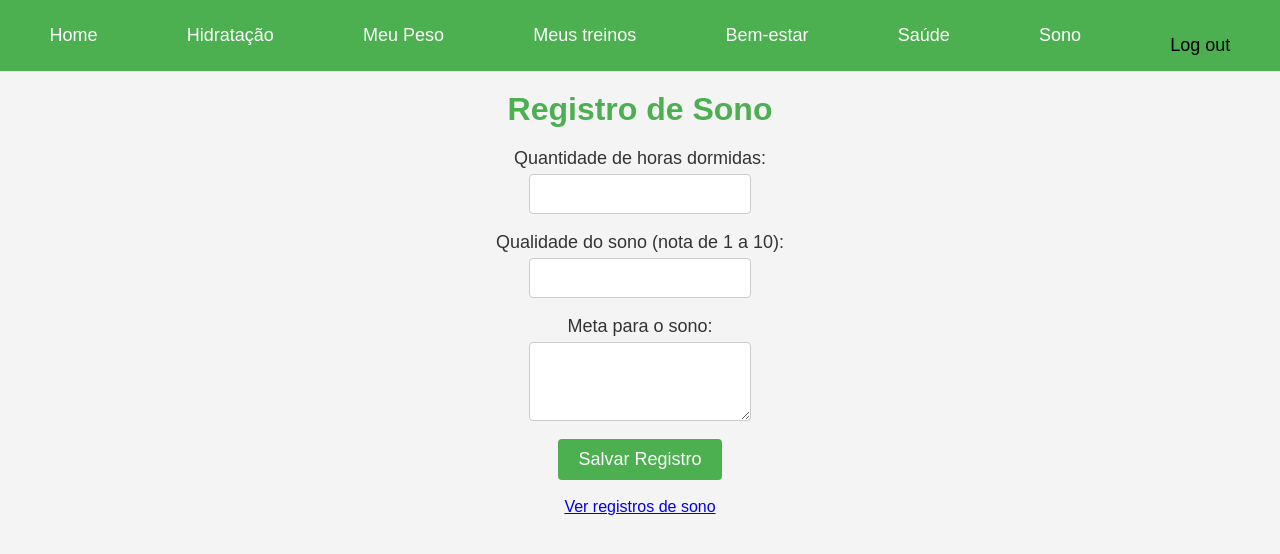
After one commit to luizfnogueira/PROJETO-FDS, a Django app: page /sono/ in a window 1280 px wide. The commit adds this page. Shown: the top 554 px of the page. Run offline with Django 5.2, Linux system fonts and the light colour scheme; parts of the project's set-up code (start-up, migrations or seed data) failed here and were passed over.

Commit message:
adicionei a historia 4

```diff
--- /dev/null
+++ b/main/static/css/sono.css
@@ -0,0 +1,119 @@
+body {
+    font-family: Arial, sans-serif;
+    margin: 0;
+    padding: 0;
+    background-color: #f4f4f4;
+    color: #333;
+}
+
+/* Estilos do menu */
+nav.menu {
+    background-color: #4CAF50; /* Cor do menu */
+    padding: 5px;
+    display: flex;
+    justify-content: space-around;
+    align-items: center;
+    position: sticky; /* Fixa o menu no topo */
+    top: 0;
+    z-index: 1000; /* Garante que o menu fique acima de outros elementos */
+}
+
+/* Estilo comum para links e botões no menu */
+nav.menu a,
+nav.menu button {
+    color: white;
+    text-decoration: none;
+    font-size: 18px;
+    transition: color 0.3s;
+    background: none;
+    border: none;
+    cursor: pointer;
+    padding: 10px 20px;
+    display: flex;
+    align-items: center;
+}
+
+/* Hover para links */
+nav.menu a:hover {
+    color: #e0e0e0; /* Cor do texto ao passar o mouse */
+}
+
+/* Estilo específico para o botão de logout */
+nav.menu button {
+    background-color: #4CAF50; /* Cor de fundo do botão */
+    border-radius: 5px; /* Cantos arredondados */
+    transition: background-color 0.3s, transform 0.2s;
+}
+
+/* Efeitos de hover e clique para o botão de logout */
+nav.menu button:hover {
+    background-color: #FF4500; /* Cor do botão ao passar o mouse */
+}
+
+nav.menu button:active {
+    background-color: #FF3300; /* Cor do botão ao ser clicado */
+    transform: scale(0.95); /* Efeito de clique */
+}
+
+main {
+    max-width: 800px; /* Largura máxima do conteúdo principal */
+    margin: 60px auto; /* Margem superior e inferior */
+    padding: 20px; /* Espaçamento interno */
+    background: white; /* Cor de fundo */
+    border-radius: 8px; /* Cantos arredondados */
+    box-shadow: 0 2px 10px rgba(0, 0, 0, 0.1); /* Sombra do container */
+    text-align: center; /* Centraliza o texto no main */
+}
+
+h1 {
+    color: #4CAF50; /* Cor do título principal */
+    font-size: 32px; /* Tamanho da fonte */
+    text-align: center; /* Centraliza o texto do h1 */
+    margin: 20px 0; /* Margens superior e inferior */
+}
+
+form {
+    display: flex; /* Flexbox para o formulário */
+    flex-direction: column; /* Alinha os elementos em coluna */
+    align-items: center; /* Centraliza os itens do formulário */
+    margin-top: 20px; /* Margem superior */
+}
+
+form div {
+    margin-bottom: 15px; /* Margem inferior para os divs do formulário */
+    text-align: center; /* Centraliza os textos dentro do form */
+}
+
+label {
+    font-size: 18px; /* Tamanho da fonte dos rótulos */
+}
+
+input[type="number"],
+textarea {
+    padding: 10px; /* Espaçamento interno */
+    font-size: 16px; /* Tamanho da fonte */
+    width: 200px; /* Largura do campo */
+    margin-top: 5px; /* Margem superior */
+    border: 1px solid #ccc; /* Borda do campo */
+    border-radius: 4px; /* Cantos arredondados */
+}
+
+button {
+    padding: 10px 20px; /* Espaçamento interno */
+    font-size: 18px; /* Tamanho da fonte */
+    color: white; /* Cor do texto */
+    background-color: #4CAF50; /* Cor de fundo do botão */
+    border: none; /* Remove a borda padrão */
+    border-radius: 4px; /* Cantos arredondados */
+    cursor: pointer; /* Cursor de mão ao passar o mouse */
+    transition: background-color 0.3s; /* Transição suave para a cor de fundo */
+}
+
+button:hover {
+    background-color: #45a049; /* Cor do botão ao passar o mouse */
+}
+
+h2 {
+    color: #333; /* Cor do título secundário */
+    margin-top: 20px; /* Margem superior */
+}
--- a/main/templates/html/adicionartreino.html
+++ b/main/templates/html/adicionartreino.html
@@ -36,6 +36,8 @@
         <a href="{% url 'meustreinos' %}" tabindex="4" aria-label="Meus Treinos"> Meus treinos</a>
         <a href="{% url 'tecnicaspbemestar' %}" tabindex="6">Bem-estar</a>
         <a href="{% url 'saude' %}" tabindex="7">Saúde</a>
+        <a href="{% url 'sono' %}" tabindex="8">Sono</a>
+
 
         <!-- Botão de logout -->
         <form action="{% url 'logout' %}" method="post" style="display:inline;">
--- a/main/templates/html/alongamento.html
+++ b/main/templates/html/alongamento.html
@@ -15,6 +15,7 @@
         <a href="{% url 'meustreinos' %}" tabindex="4" aria-label="Meus Treinos"><i class="fas fa-dumbbell"></i> Meus treinos</a>
         <a href="{% url 'tecnicaspbemestar' %}" tabindex="6">Bem-estar</a>
         <a href="{% url 'saude' %}" tabindex="7">Saúde</a>
+        <a href="{% url 'sono' %}" tabindex="8">Sono</a>
 
         <!-- Botão de logout -->
         <form action="{% url 'logout' %}" method="post" style="display:inline;">
--- a/main/templates/html/hidratacao.html
+++ b/main/templates/html/hidratacao.html
@@ -14,6 +14,7 @@
         <a href="{% url 'meustreinos' %}" tabindex="4" aria-label="Meus Treinos"><i class="fas fa-dumbbell"></i> Meus treinos</a>
         <a href="{% url 'tecnicaspbemestar' %}" tabindex="6">Bem-estar</a>
         <a href="{% url 'saude' %}" tabindex="7">Saúde</a>
+        <a href="{% url 'sono' %}" tabindex="8">Sono</a>
 
         <!-- Botão de logout -->
         <form action="{% url 'logout' %}" method="post" style="display:inline;">
--- a/main/templates/html/historicohidratacao.html
+++ b/main/templates/html/historicohidratacao.html
@@ -14,6 +14,7 @@
         <a href="{% url 'meupeso' %}" tabindex="3"><i class="fas fa-weight"></i> Meu peso</a>
         <a href="{% url 'meustreinos' %}" tabindex="4" aria-label="Meus Treinos"><i class="fas fa-dumbbell"></i> Meus treinos</a>
         <a href="{% url 'saude' %}" tabindex="7">Saúde</a>
+        <a href="{% url 'sono' %}" tabindex="8">Sono</a>
 
         <!-- Botão de logout -->
         <form action="{% url 'logout' %}" method="post" style="display:inline;">
--- a/main/templates/html/historicohumor.html
+++ b/main/templates/html/historicohumor.html
@@ -14,6 +14,7 @@
         <a href="{% url 'meustreinos' %}">Meus Treinos</a>
         <a href="{% url 'tecnicaspbemestar' %}">Bem-estar</a>
         <a href="{% url 'saude' %}" tabindex="7">Saúde</a>
+        <a href="{% url 'sono' %}" tabindex="8">Sono</a>
 
         <form action="{% url 'logout' %}" method="post" style="display:inline;">
             {% csrf_token %}
--- a/main/templates/html/home.html
+++ b/main/templates/html/home.html
@@ -16,6 +16,7 @@
         <a href="{% url 'meustreinos' %}" tabindex="4" aria-label="Meus Treinos"> Meus treinos</a>
         <a href="{% url 'tecnicaspbemestar' %}" tabindex="6">Bem-estar</a>
         <a href="{% url 'saude' %}" tabindex="7">Saúde</a>
+        <a href="{% url 'sono' %}" tabindex="8">Sono</a>
 
         <!-- Botão de logout -->
         <form action="{% url 'logout' %}" method="post" style="display:inline;">
--- a/main/templates/html/meupeso.html
+++ b/main/templates/html/meupeso.html
@@ -15,6 +15,7 @@
         <a href="{% url 'meustreinos' %}" tabindex="4" aria-label="Meus Treinos"><i class="fas fa-dumbbell"></i> Meus treinos</a>
         <a href="{% url 'tecnicaspbemestar' %}" tabindex="6">Bem-estar</a>
         <a href="{% url 'saude' %}" tabindex="7">Saúde</a>
+        <a href="{% url 'sono' %}" tabindex="8">Sono</a>
 
         <!-- Botão de logout -->
         <form action="{% url 'logout' %}" method="post" style="display:inline;">
--- a/main/templates/html/meustreinos.html
+++ b/main/templates/html/meustreinos.html
@@ -17,6 +17,7 @@
         <a href="{% url 'meustreinos' %}" tabindex="4" aria-label="Meus Treinos"><i class="fas fa-dumbbell"></i> Meus treinos</a>
         <a href="{% url 'tecnicaspbemestar' %}" tabindex="6">Bem-estar</a>
         <a href="{% url 'saude' %}" tabindex="7">Saúde</a>
+        <a href="{% url 'sono' %}" tabindex="8">Sono</a>
 
         <!-- Botão de logout -->
         <form action="{% url 'logout' %}" method="post" style="display:inline;">
--- a/main/templates/html/registrosaude.html
+++ b/main/templates/html/registrosaude.html
@@ -15,6 +15,7 @@
         <a href="{% url 'meustreinos' %}" tabindex="4">Meus treinos</a>
         <a href="{% url 'tecnicaspbemestar' %}" tabindex="5">Bem-estar</a>
         <a href="{% url 'saude' %}" tabindex="6">Saúde</a>
+        <a href="{% url 'sono' %}" tabindex="8">Sono</a>
 
         <form action="{% url 'logout' %}" method="post" style="display:inline;">
             {% csrf_token %}
--- a/main/templates/html/relaxamentomuscular.html
+++ b/main/templates/html/relaxamentomuscular.html
@@ -15,6 +15,7 @@
         <a href="{% url 'meustreinos' %}" tabindex="4" aria-label="Meus Treinos"><i class="fas fa-dumbbell"></i> Meus treinos</a>
         <a href="{% url 'tecnicaspbemestar' %}" tabindex="6">Bem-estar</a>
         <a href="{% url 'saude' %}" tabindex="7">Saúde</a>
+        <a href="{% url 'sono' %}" tabindex="8">Sono</a>
 
         <!-- Botão de logout -->
         <form action="{% url 'logout' %}" method="post" style="display:inline;">
--- a/main/templates/html/respiracaoguiada.html
+++ b/main/templates/html/respiracaoguiada.html
@@ -15,6 +15,7 @@
         <a href="{% url 'meustreinos' %}" tabindex="4" aria-label="Meus Treinos"><i class="fas fa-dumbbell"></i> Meus treinos</a>
         <a href="{% url 'tecnicaspbemestar' %}" tabindex="6">Bem-estar</a>
         <a href="{% url 'saude' %}" tabindex="7">Saúde</a>
+        <a href="{% url 'sono' %}" tabindex="8">Sono</a>
 
         <!-- Botão de logout -->
         <form action="{% url 'logout' %}" method="post" style="display:inline;">
--- a/main/templates/html/saude.html
+++ b/main/templates/html/saude.html
@@ -15,6 +15,7 @@
         <a href="{% url 'meustreinos' %}" tabindex="4" aria-label="Meus Treinos"><i class="fas fa-dumbbell"></i> Meus treinos</a>
         <a href="{% url 'tecnicaspbemestar' %}" tabindex="6">Bem-estar</a>
         <a href="{% url 'saude' %}" tabindex="7">Saúde</a>
+        <a href="{% url 'sono' %}" tabindex="8">Sono</a>
 
         <!-- Botão de logout -->
         <form action="{% url 'logout' %}" method="post" style="display:inline;">
--- a/main/templates/html/sentimento.html
+++ b/main/templates/html/sentimento.html
@@ -14,6 +14,7 @@
         <a href="{% url 'meustreinos' %}" tabindex="4" aria-label="Meus Treinos"><i class="fas fa-dumbbell"></i> Meus treinos</a>
         <a href="{% url 'tecnicaspbemestar' %}" tabindex="6">Bem-estar</a>
         <a href="{% url 'saude' %}" tabindex="7">Saúde</a>
+        <a href="{% url 'sono' %}" tabindex="8">Sono</a>
 
         <!-- Botão de logout -->
         <form action="{% url 'logout' %}" method="post" style="display:inline;">
--- /dev/null
+++ b/main/templates/html/sono.html
@@ -0,0 +1,64 @@
+{% load static %}
+<!DOCTYPE html>
+<html lang="pt-BR">
+<head>
+    <meta charset="UTF-8">
+    <link rel="stylesheet" type="text/css" href="{% static 'css/sono.css' %}">
+    <meta name="viewport" content="width=device-width, initial-scale=1.0">
+    <title>Registro de Sono</title>
+</head>
+<body>
+    <nav class="menu">
+        <a href="{% url 'home' %}" tabindex="1">Home</a>
+        <a href="{% url 'hidratacao' %}" tabindex="2">Hidratação</a>
+        <a href="{% url 'meupeso' %}" tabindex="3">Meu Peso</a>
+        <a href="{% url 'meustreinos' %}" tabindex="4" aria-label="Meus Treinos"><i class="fas fa-dumbbell"></i> Meus treinos</a>
+        <a href="{% url 'tecnicaspbemestar' %}" tabindex="6">Bem-estar</a>
+        <a href="{% url 'saude' %}" tabindex="7">Saúde</a>
+        <a href="{% url 'sono' %}" tabindex="8">Sono</a>
+
+        <!-- Botão de logout -->
+        <form action="{% url 'logout' %}" method="post" style="display:inline;">
+            {% csrf_token %}
+            <button type="submit" tabindex="4" style="border:none; background:none; color:#000; cursor:pointer;">
+                Log out
+            </button>
+        </form>
+    </nav>
+
+    <h1>Registro de Sono</h1>
+    <form id="sleepForm">
+        <label for="hours">Quantidade de horas dormidas:</label>
+        <input type="number" id="hours" name="hours" min="0" max="24" required>
+        <br>
+
+        <label for="quality">Qualidade do sono (nota de 1 a 10):</label>
+        <input type="number" id="quality" name="quality" min="1" max="10" required>
+        <br>
+
+        <label for="goal">Meta para o sono:</label>
+        <textarea id="goal" name="goal" rows="3" required></textarea>
+        <br>
+
+        <button type="submit">Salvar Registro</button>
+        <br>
+        <a class="botao" href="{% url 'horassono' %}">Ver registros de sono</a>
+    </form>
+
+    <script>
+        document.getElementById('sleepForm').addEventListener('submit', function(event) {
+            event.preventDefault();
+            const hours = document.getElementById('hours').value;
+            const quality = document.getElementById('quality').value;
+            const goal = document.getElementById('goal').value;
+
+            // Aqui você pode adicionar a lógica para salvar os dados (por exemplo, em um banco de dados)
+            console.log(`Horas Dormidas: ${hours}, Qualidade: ${quality}, Meta: ${goal}`);
+
+            // Limpar o formulário após o envio
+            this.reset();
+        });
+    </script>
+
+</body>
+</html>
--- a/main/templates/html/tecnicaspbemestar.html
+++ b/main/templates/html/tecnicaspbemestar.html
@@ -15,6 +15,7 @@
         <a href="{% url 'meustreinos' %}" tabindex="4" aria-label="Meus Treinos"><i class="fas fa-dumbbell"></i> Meus treinos</a>
         <a href="{% url 'tecnicaspbemestar' %}" tabindex="6">Bem-estar</a>
         <a href="{% url 'saude' %}" tabindex="7">Saúde</a>
+        <a href="{% url 'sono' %}" tabindex="8">Sono</a>
 
         <!-- Botão de logout -->
         <form action="{% url 'logout' %}" method="post" style="display:inline;">
--- a/main/urls.py
+++ b/main/urls.py
@@ -21,4 +21,6 @@ urlpatterns = [
     path('historicohumor/', views.historico_humor, name='historicohumor'),
     path('saude/', views.saude, name='saude'),
     path('registrosaude/', views.registrosaude, name='registrosaude'),
+    path('sono/', views.sono, name='sono'),
+    path('horassono/', views.horassono, name='horassono'),
 ]
--- a/main/views.py
+++ b/main/views.py
@@ -194,3 +194,9 @@ def saude(request):
 def registrosaude(request):
     registros = RegistroSaude.objects.all().order_by('-data')
     return render(request, 'html/registrosaude.html', {'registros': registros})
+
+def sono(request):
+    return render(request, 'html/sono.html')
+
+def horassono(request):
+    return render(request, 'html/horassono.html')
```
Also changed, not shown: main/static/css/horassono.css (added, +86 -0 lines), main/templates/html/horassono.html (added, +41 -0 lines).
